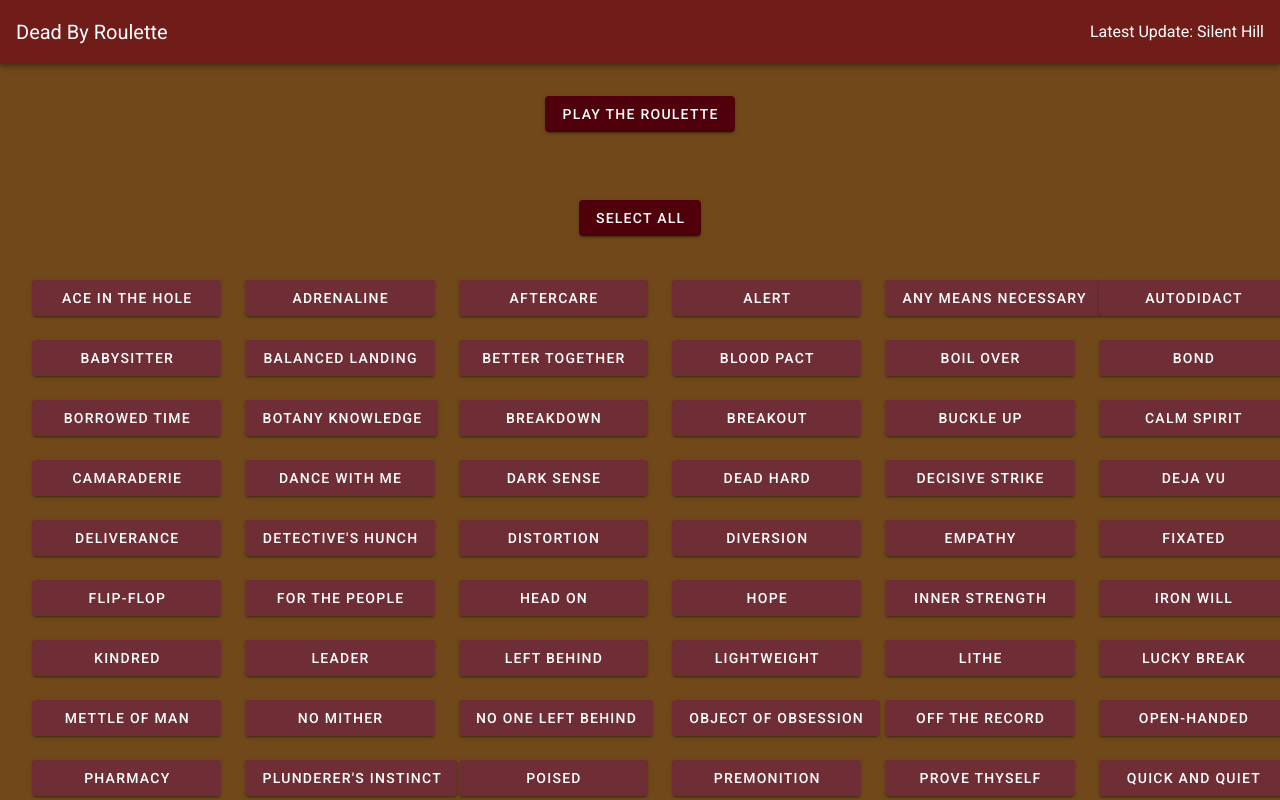
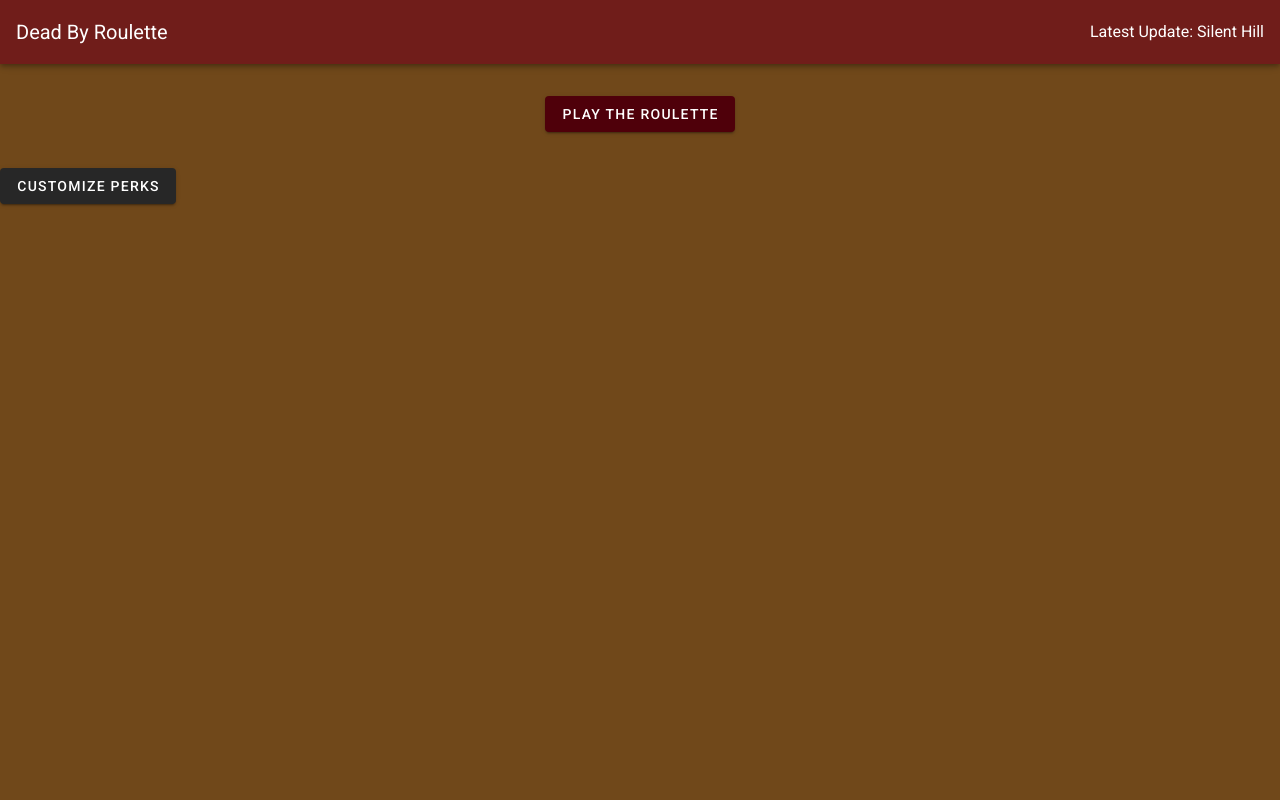
Before and after one commit to newshamu/deadbyroulette, a Vue app: page / in a window 1280 px wide. Shown: the top 800 px of the page. Built offline with nearby package versions, Linux system fonts and the light colour scheme.

Commit message:
Added hide perk select button

```diff
--- a/src/App.vue
+++ b/src/App.vue
@@ -12,8 +12,11 @@
 
     <v-content>
       <perk-display :perks="perks" />
-      <select-all v-on:select-all-perks="selectAllPerks" />
+      <v-btn @click="perk_select_visible = !perk_select_visible">Customize Perks</v-btn>
+
+      <select-all v-if="perk_select_visible" v-on:select-all-perks="selectAllPerks" />
       <perk-select
+        v-if="perk_select_visible"
         class="ma-5"
         :perks="perks"
       />
@@ -74,6 +77,7 @@ export default {
   data() {
     return {
       perks: survivorPerks,
+      perk_select_visible: false,
     }
   }
 };
--- a/src/components/PerkCard.vue
+++ b/src/components/PerkCard.vue
@@ -3,9 +3,7 @@
       <v-card dark color="primary">
         <v-img
           :src="perk.link"
-          max-width="256"
-          max-height="256"
-          class="ma-3"
+          class="ma-3 justify-center"
         />
         <v-card-title class="justify-center">{{ perk.name }}</v-card-title>
       </v-card>
```
